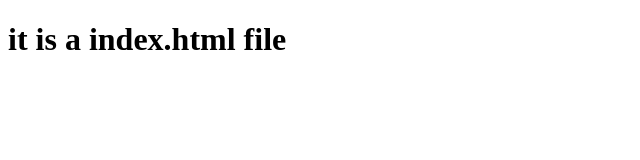
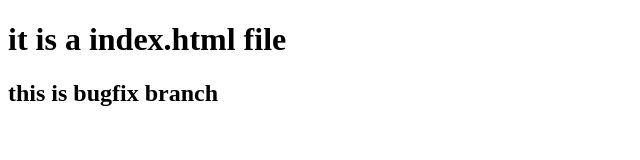
Before and after one commit to Abhinaykanna/git-1, a plain HTML site: page index.html in a window 1280 px wide. Shown: the whole page, without its empty margins (0-640 px from the left). Drawn offline with Linux system fonts and the light colour scheme.

Commit message:
bugfix branch

```diff
--- a/index.html
+++ b/index.html
@@ -7,5 +7,7 @@
 </head>
 <body>
     <h1>it is a index.html file</h1>
+    <h2>this is bugfix branch</h2>
+
 </body>
 </html>
```
